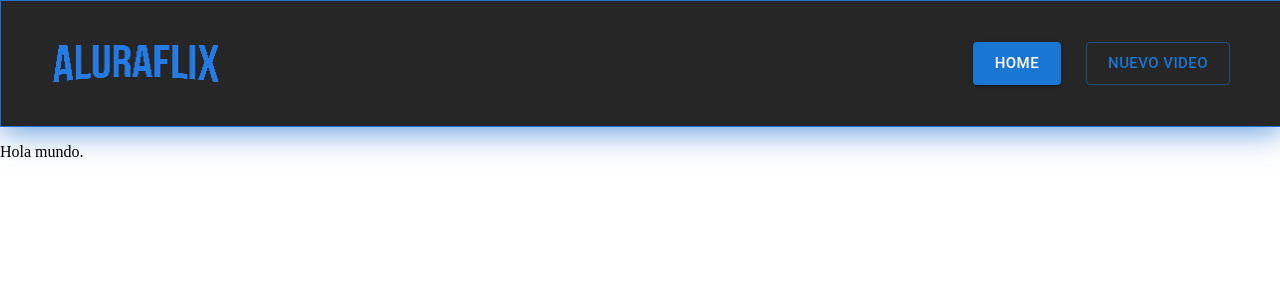
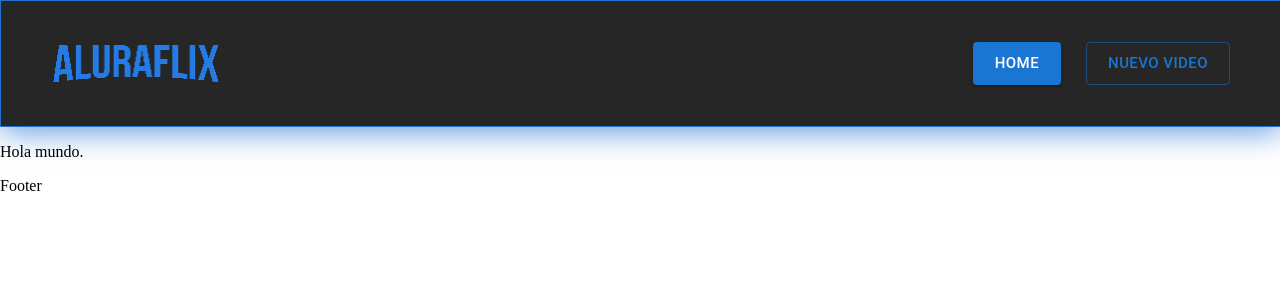
Before and after one commit to Kosmas1122/Challenge_AluraFlix, a React (Vite) app: page / in a window 1280 px wide. Shown: the top 300 px of the page. Built offline with nearby package versions, Linux system fonts and the light colour scheme.

Commit message:
Crea esqueleto de <Footer />.

```diff
--- a/src/App.jsx
+++ b/src/App.jsx
@@ -7,6 +7,7 @@ import { BrowserRouter as Router, Routes, Route } from 'react-router-dom'
 import Home from './pages/Home';
 import Header from './components/Header';
 import GlobalStyles from './components/GlobalStyles';
+import Footer from './components/Footer';
 
 
 function App() {
@@ -17,6 +18,7 @@ function App() {
       <Routes>
         <Route path="/" element={<Home />} />
       </Routes>
+      <Footer />
     </Router>
   );
 }
--- /dev/null
+++ b/src/components/Footer/index.jsx
@@ -0,0 +1,5 @@
+export default function Footer() {
+  return (
+    <div>Footer</div>
+  )
+}
```
